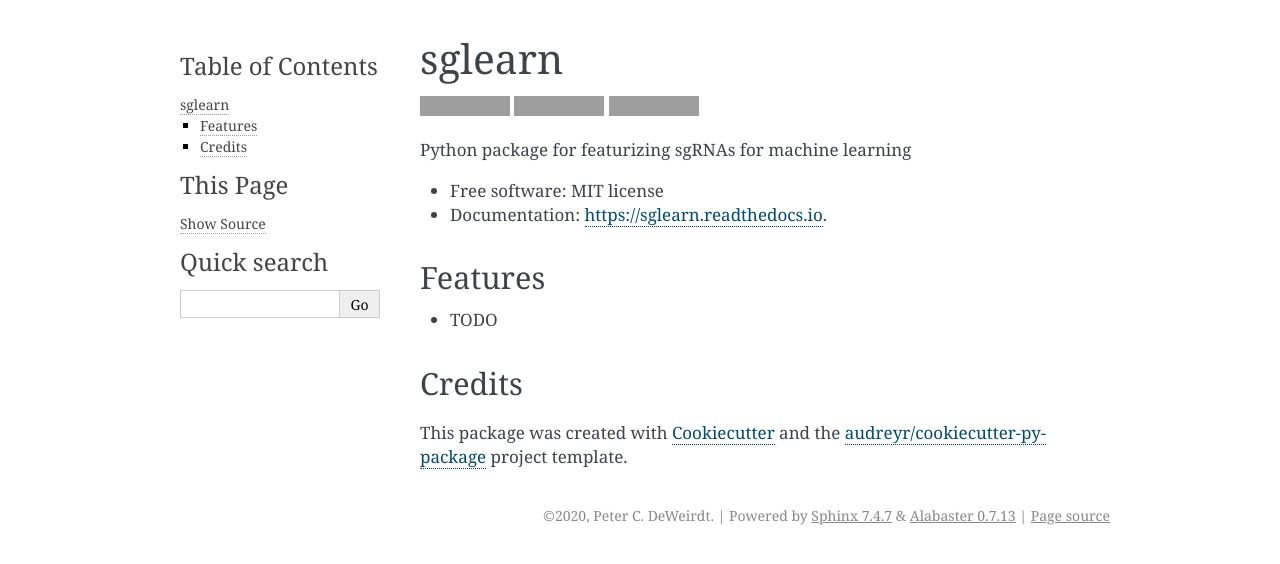
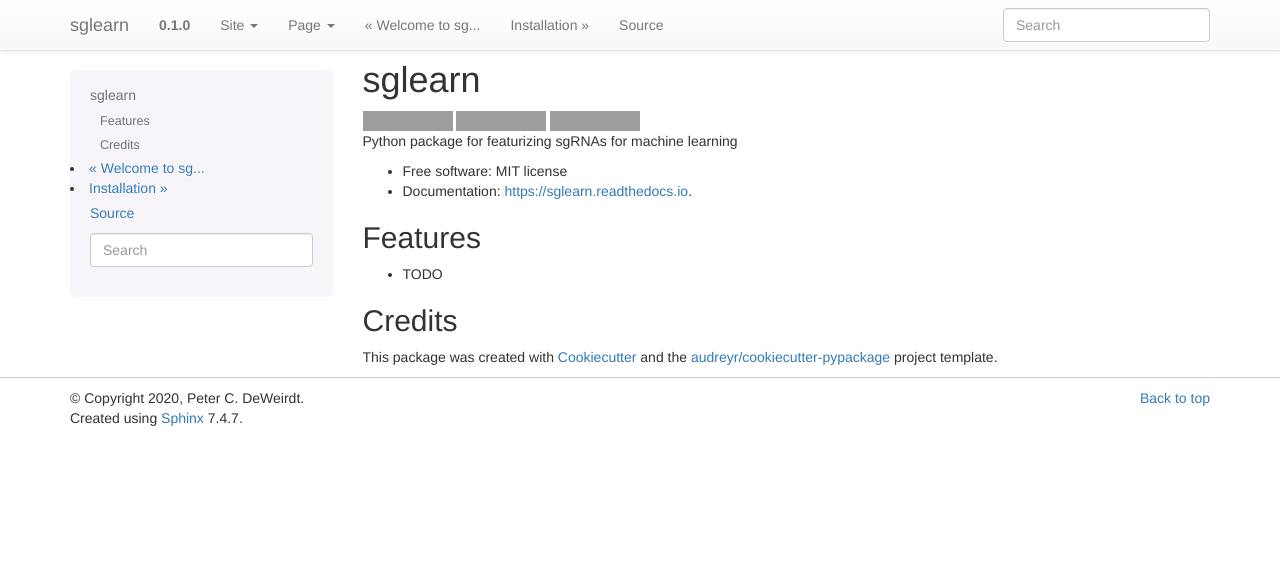
Before and after one commit to gpp-rnd/sglearn, a Sphinx documentation site: the page built from docs/readme.rst, in a window 1280 px wide, cut to the strip 0-564 px from the top of the page. Built offline with Sphinx 7.4.7, drawn with Linux system fonts in a browser that asks for light colours; pages that are not in the unit, such as notebooks, are missing from menus; grey boxes are pictures that could not be loaded.

```diff
--- a/README.rst
+++ b/README.rst
@@ -6,7 +6,7 @@ sglearn
 .. image:: https://img.shields.io/pypi/v/sglearn.svg
         :target: https://pypi.python.org/pypi/sglearn
 
-.. image:: https://img.shields.io/travis/gpp-rnd/sglearn.svg
+.. image:: https://travis-ci.com/gpp-rnd/sglearn.svg?branch=master
         :target: https://travis-ci.com/gpp-rnd/sglearn
 
 .. image:: https://readthedocs.org/projects/sglearn/badge/?version=latest
--- a/docs/conf.py
+++ b/docs/conf.py
@@ -22,6 +22,7 @@ import sys
 sys.path.insert(0, os.path.abspath('..'))
 
 import sglearn
+import sphinx_bootstrap_theme
 
 # -- General configuration ---------------------------------------------
 
@@ -31,7 +32,7 @@ import sglearn
 
 # Add any Sphinx extension module names here, as strings. They can be
 # extensions coming with Sphinx (named 'sphinx.ext.*') or your custom ones.
-extensions = ['sphinx.ext.autodoc', 'sphinx.ext.viewcode']
+extensions = ['sphinx.ext.autodoc', 'sphinx.ext.viewcode', 'sphinx.ext.napoleon', 'nbsphinx_link']
 
 # Add any paths that contain templates here, relative to this directory.
 templates_path = ['_templates']
@@ -83,7 +84,8 @@ todo_include_todos = False
 # The theme to use for HTML and HTML Help pages.  See the documentation for
 # a list of builtin themes.
 #
-html_theme = 'alabaster'
+html_theme = 'bootstrap'
+html_theme_path = sphinx_bootstrap_theme.get_html_theme_path()
 
 # Theme options are theme-specific and customize the look and feel of a
 # theme further.  For a list of options available for each theme, see the
--- /dev/null
+++ b/docs/requirements.txt
@@ -0,0 +1,2 @@
+sphinx_bootstrap_theme
+nbsphinx-link
--- a/setup.py
+++ b/setup.py
@@ -19,15 +19,13 @@ test_requirements = ['pytest>=3', ]
 setup(
     author="Peter C. DeWeirdt",
     author_email='petedeweirdt@gmail.com',
-    python_requires='>=3.5',
+    python_requires='>=3.7',
     classifiers=[
         'Development Status :: 2 - Pre-Alpha',
         'Intended Audience :: Developers',
         'License :: OSI Approved :: MIT License',
         'Natural Language :: English',
         'Programming Language :: Python :: 3',
-        'Programming Language :: Python :: 3.5',
-        'Programming Language :: Python :: 3.6',
         'Programming Language :: Python :: 3.7',
         'Programming Language :: Python :: 3.8',
     ],
```
Also changed, not shown: requirements_dev.txt (+11 -11 lines), .readthedocs.yml (added), .travis.yml, 2 other files.
